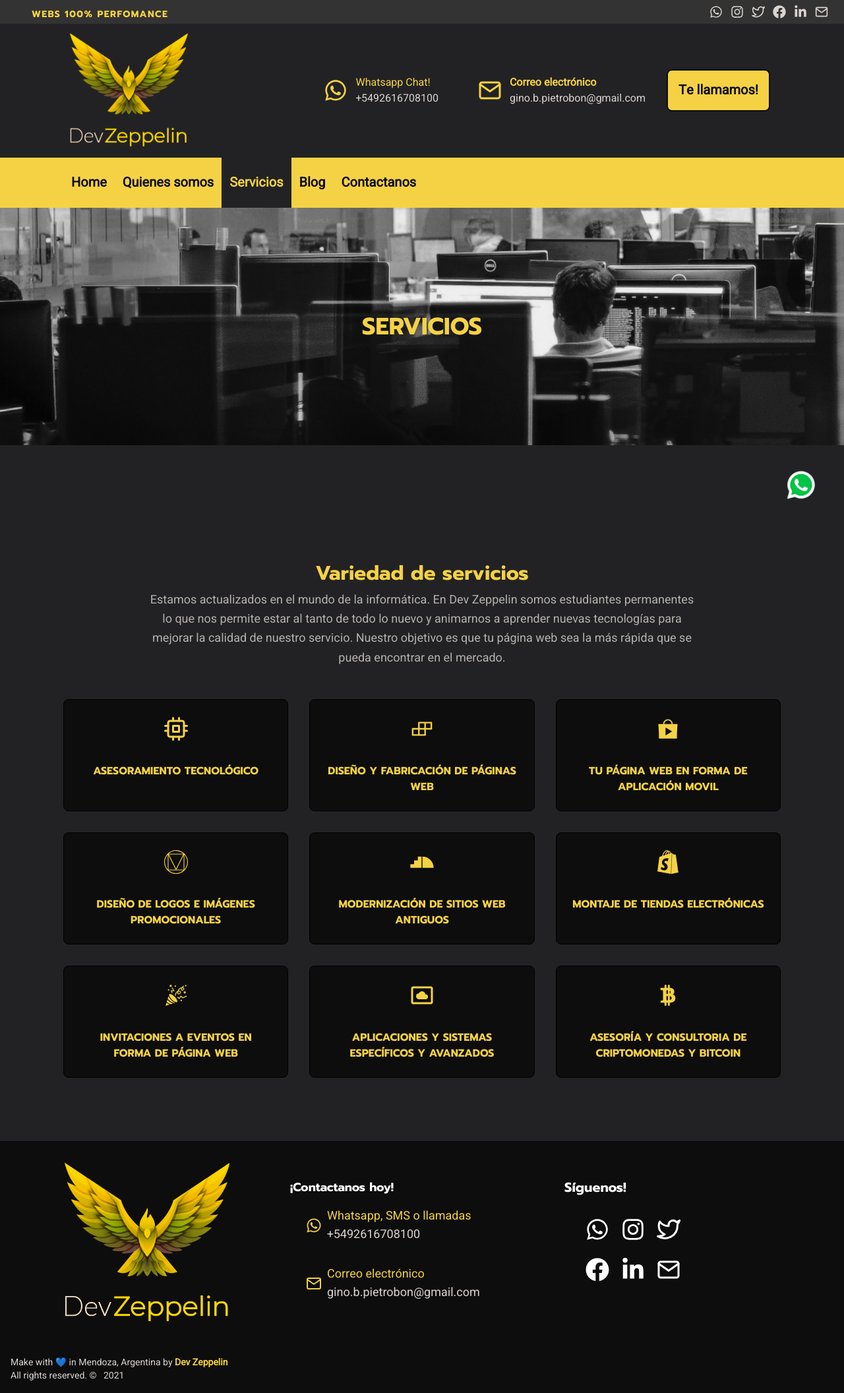
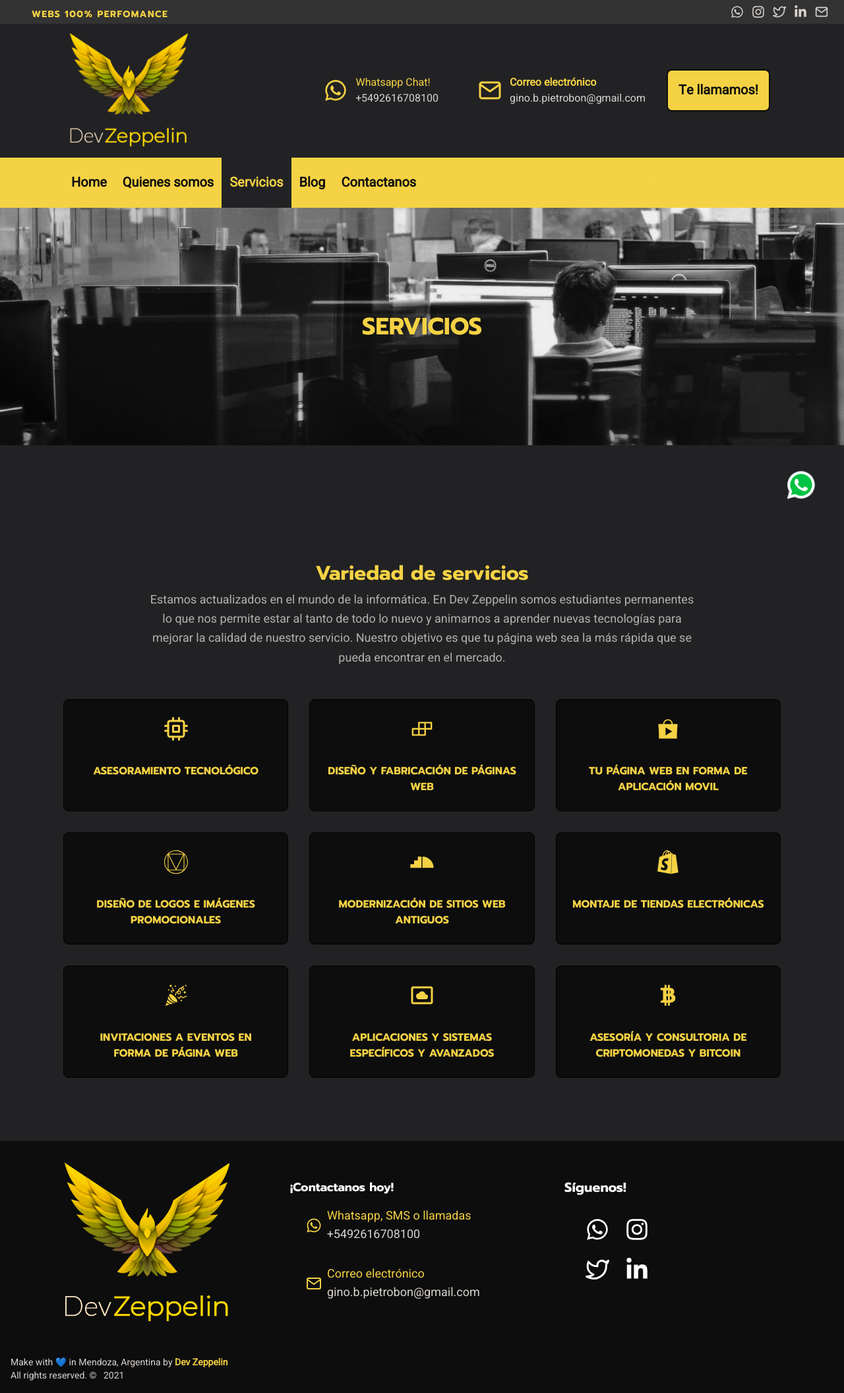
Before and after one commit to DevZeppelin/devzeppelinweb, a Next.js app: page /servicios in a window 1280 px wide. Shown: the whole page at 66% size. Built offline with nearby package versions, Linux system fonts and the light colour scheme.

Commit message:
add calendly widget, next version updated and add script funtion. deleted facebook icon of contacts and change any styles

```diff
--- a/components/Footer.js
+++ b/components/Footer.js
@@ -60,7 +60,7 @@
 
         <div className="text-xl">
           <h2 className="font-extrabold">Síguenos!</h2>
-          <div className="flex flex-wrap justify-between m-8 gap-4 text-4xl w-36 ">
+          <div className="flex flex-wrap justify-between m-8 gap-4 text-4xl w-46 md:w-24 ">
           <a
             href="https://api.whatsapp.com/send?phone=5492616708100"
             target="_blank"
@@ -98,18 +98,6 @@
             </button>
           </a>
 
-          <a href="https://www.facebook.com/Gini77o"
-          target="_blank"
-          rel="noopener">
-            <button
-              aria-label="go to my fabecook"
-
-              alt="facebook-logo"
-            >
-              <FaFacebook className="hover:text-yellow" />
-            </button>
-          </a>
-
 
           <a href="https://www.linkedin.com/in/gino-pietrobon"
           target="_blank"
@@ -123,17 +111,7 @@
             </button>
           </a>
 
-          <a href="mailto:gino.b.pietrobon@gmail.com"
-           target="_blank"
-           rel="noopener">
-            <button
-              aria-label="send me a mail"
 
-              alt="gmail-logo"
-            >
-              <FiMail className="hover:text-yellow" />
-            </button>
-          </a>
           </div>
         </div>
       </div>
--- a/components/TopLeyend.js
+++ b/components/TopLeyend.js
@@ -1,4 +1,3 @@
-
 import { FiMail, FiTwitter } from "react-icons/fi";
 import {
   FaWhatsapp,
@@ -18,82 +17,55 @@
       </div>
       <div>
         <div className="text-xl space-x-3 pr-6">
-
           <a
             href="https://api.whatsapp.com/send?phone=5492616708100"
             target="_blank"
             rel="noopener"
           >
-            <button
-              aria-label="go to my whatsapp"
-              alt="whatsapp-logo"
-            >
+            <button aria-label="go to my whatsapp" alt="whatsapp-logo">
               <FaWhatsapp className="hover:text-yellow" />
             </button>
           </a>
 
-          <a href="https://www.instagram.com/moonwatcher.dev/"
+          <a
+            href="https://www.instagram.com/moonwatcher.dev/"
             target="_blank"
-            rel="noopener">
-            <button
-              aria-label="go to my instagram"
-
-              alt="instagram-logo"
+            rel="noopener"
           >
+            <button aria-label="go to my instagram" alt="instagram-logo">
               <FaInstagram className="hover:text-yellow" />
             </button>
           </a>
 
-          <a href="https://www.twitter.com/moonwatcher73/"
+          <a
+            href="https://www.twitter.com/moonwatcher73/"
             target="_blank"
-          rel="noopener">
-            <button
-              aria-label="go to my twitter"
-
-              alt="twitter-logo"
+            rel="noopener"
           >
+            <button aria-label="go to my twitter" alt="twitter-logo">
               <FiTwitter className="hover:text-yellow" />
             </button>
           </a>
 
-          <a href="https://www.facebook.com/Gini77o"
+          <a
+            href="https://www.linkedin.com/in/gino-pietrobon"
             target="_blank"
-          rel="noopener">
-            <button
-              aria-label="go to my fabecook"
-
-              alt="facebook-logo"
+            rel="noopener"
           >
-              <FaFacebook className="hover:text-yellow" />
-            </button>
-          </a>
-
-
-
-          <a href="https://www.linkedin.com/in/gino-pietrobon"
-          target="_blank"
-          rel="noopener">
-            <button
-              aria-label="go to my linked in"
-
-              alt="linkedin-logo"
-            >
+            <button aria-label="go to my linked in" alt="linkedin-logo">
               <FaLinkedinIn className="hover:text-yellow" />
             </button>
           </a>
 
-          <a href="mailto:gino.b.pietrobon@gmail.com"
+          <a
+            href="mailto:gino.b.pietrobon@gmail.com"
             target="_blank"
-           rel="noopener">
-            <button
-              aria-label="send me a mail"
-
-              alt="gmail-logo"
+            rel="noopener"
           >
+            <button aria-label="send me a mail" alt="gmail-logo">
               <FiMail className="hover:text-yellow" />
             </button>
           </a>
-
         </div>
       </div>
     </div>
--- a/components/sections/SectionWelcome.js
+++ b/components/sections/SectionWelcome.js
@@ -37,8 +37,7 @@
               Elevá tu marca personal al eXtremo
             </h1>
             <div className="h-1 w-64 bg-yellow  mx-auto"></div>
-            <p className="text-base">
-              {" "}
+            <p>
               Damos a tu marca excelente presencia en la Web luciendo profesional ante los ojos del mundo.
             </p>
 
@@ -49,7 +48,7 @@
               El tiempo es dinero. Elevá tus ventas. ¡Dale a tus usuarios una experiencia increíble!
             </p>
             <Link href="/contacto">
-              <button className="btn hidden md:flex">Escribinos HOY</button>
+              <button className="btn">Escribinos ahora</button>
             </Link>
 
 
--- a/package.json
+++ b/package.json
@@ -10,7 +10,7 @@
   "dependencies": {
     "@fullhuman/postcss-purgecss": "^4.0.3",
     "autoprefixer": "^10.2.5",
-    "next": "10.1.3",
+    "next": "^11.1.0",
     "npm": "7.20.6",
     "postcss-import": "14.0.1",
     "prismic-javascript": "3.0.2",
--- a/pages/contacto.js
+++ b/pages/contacto.js
@@ -1,4 +1,5 @@
 import Head from "next/head";
+import Script from 'next/script';
 import Layout from "../components/Layout";
 import MainBarButton from "../components/MainBarButton";
 import { FaWhatsapp } from "react-icons/fa";
@@ -14,12 +15,13 @@
       </Head>
       <Layout classContacto={"bg-secundary text-yellow"}>
         <div className="bg-hero-pages bg-cover text-center py-20 md:py-40">
-          <h1 className="text-4xl font-bold text-yellow uppercase">Contactanos</h1>
+          <h1 className="text-4xl font-bold text-yellow uppercase">
+            Contactanos
+          </h1>
         </div>
-        <div className="text-center space-y-6 pt-12 text-lightGray">
-
-          <div className="grid grid-cols-1 md:grid-cols-2 gap-6 p-2 md:p-16 ">
-
+        <div className="text-center pt-6 text-lightGray">
+          <h2 className="text-2xl pt-6 p-4">¡Animate a dar un paso hacia el futuro!</h2>
+          <div className="grid grid-cols-1 md:grid-cols-2 gap-6 p-2 md:p-8 ">
             <Fade big>
               <div>
                 <a
@@ -32,7 +34,6 @@
                       <FaWhatsapp className="text-yellow text-2xl md:text-6xl flex my-auto m-4" />
                     }
                     text="Whatsapp SMS y llamadas"
-
                     description2="+5492616708100"
                     classType="text-yellow text-2xl my-2"
                   />
@@ -59,6 +60,24 @@
             </Fade>
           </div>
         </div>
+
+
+        <section className="pt-16">
+          <h2 className="text-center text-yellow text-3xl p-4">Reservá una reunión con nostoros</h2>
+
+          <div
+            className="calendly-inline-widget h-20 my-2"
+            data-url="https://calendly.com/devzeppelin/reunion-consulta-personal?background_color=383838&text_color=f7f7f7&primary_color=c9ff00"
+
+          ></div>
+          <Script
+            type="text/javascript"
+            src="https://assets.calendly.com/assets/external/widget.js"
+            strategy="afterInteractive"
+
+          />
+        </section>
+
         <section className="text-yellow-400 bg-yellow-900 body-font relative">
           <div className="absolute inset-0 bg-yellow-900">
             <iframe
@@ -75,7 +94,7 @@
           <div className="container px-5 py-24 mx-auto flex">
             <Fade bottom>
               <div className="lg:w-1/3 md:w-1/2 bg-yellow-900 shadow-md rounded-lg p-8 flex flex-col md:ml-auto w-full mt-10 md:mt-0 relative z-10">
-                <h2 className="text-yellow text-xl mb-1 font-extrabold title-font">
+                <h2 className="text-black text-xl mb-1 font-extrabold title-font">
                   Contactanos!
                 </h2>
                 <p className="leading-relaxed mb-5 font-bold">
@@ -111,12 +130,24 @@
                 </div>
                 <button className="btn">Enviar</button>
                 <p className="text-xs text-yellow-400 text-opacity-90 mt-3">
-                 Dev Zeppelin. Webs 100% perfomance.
+                  Dev Zeppelin. Webs 100% perfomance.
                 </p>
               </div>
             </Fade>
           </div>
         </section>
+
+
+        <style jsx>{`
+
+            .calendly-inline-widget {
+              min-width : 320px ;
+              min-height: 800px ;
+              display: 'flex',
+
+
+            }
+        `}</style>
       </Layout>
     </div>
   );
--- a/pages/index.js
+++ b/pages/index.js
@@ -37,10 +37,10 @@
         <SectionWelcome />
         <section>
           <div className="space-y-2 text-center p-12 px-8 md:px-32 pt-8 bg-yellow">
-            <h1 className="font-bold text-2xl tracking-wider text-secundary uppercase">
+            <h1 className="font-bold text-lg md:text-2xl tracking-wider text-secundary uppercase">
               Revolucioná tu negocio a tarvés de la tecnología
             </h1>
-            <p className="text-secundary text-lg">
+            <p className="text-secundary md:text-lg">
               Nuestras páginas cumplen con todas las exigencias en cuanto a{" "}
               <i>perfomance</i>, accesibilidad, buenas prácticas y SEO; todo lo
               necesario para aparecer en los primeros lugares de los buscadores
```
Also changed, not shown: 1 other file (tests, documents, lock files or other folders). Lines whose indentation alone changed are shown as unchanged.
